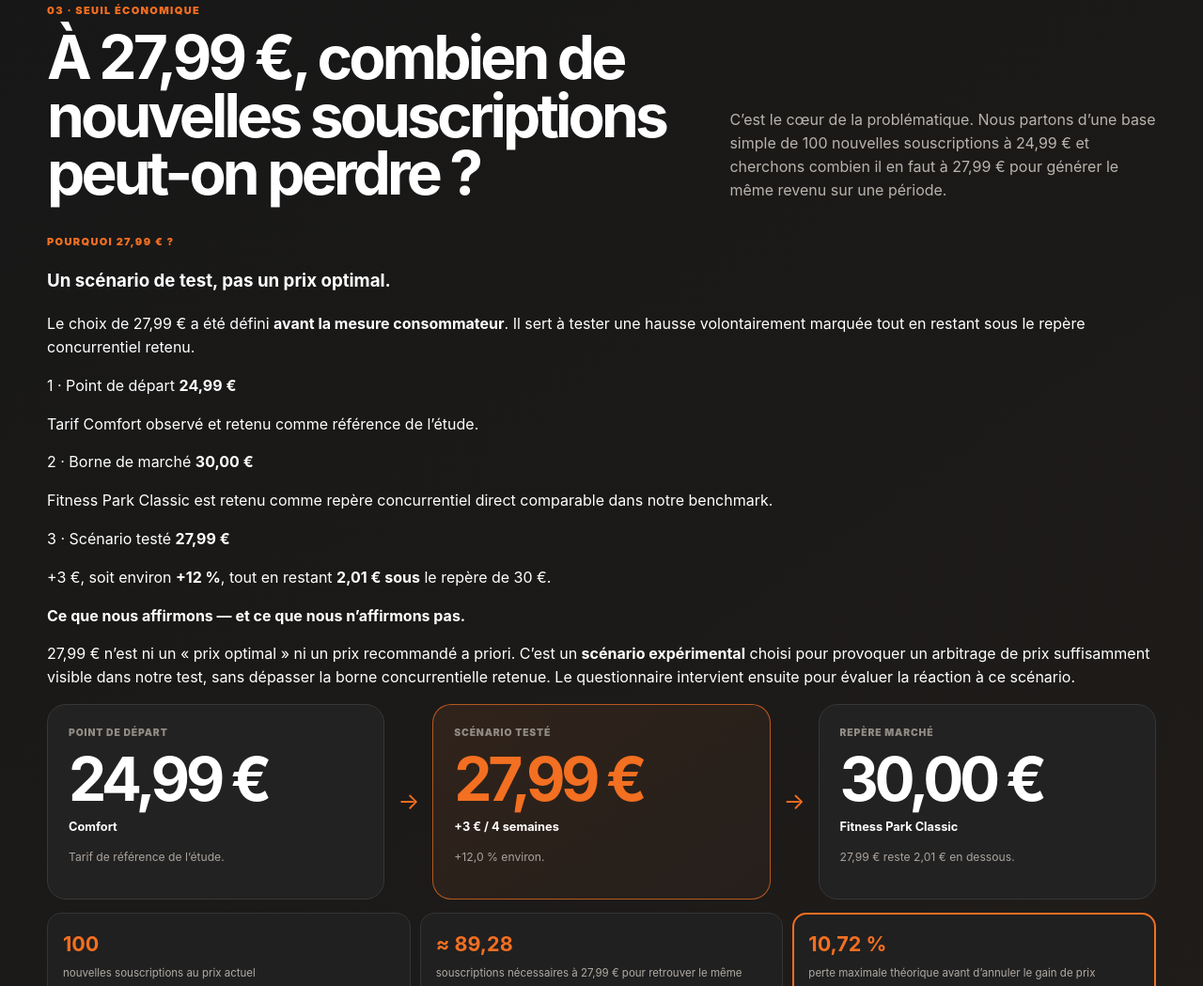
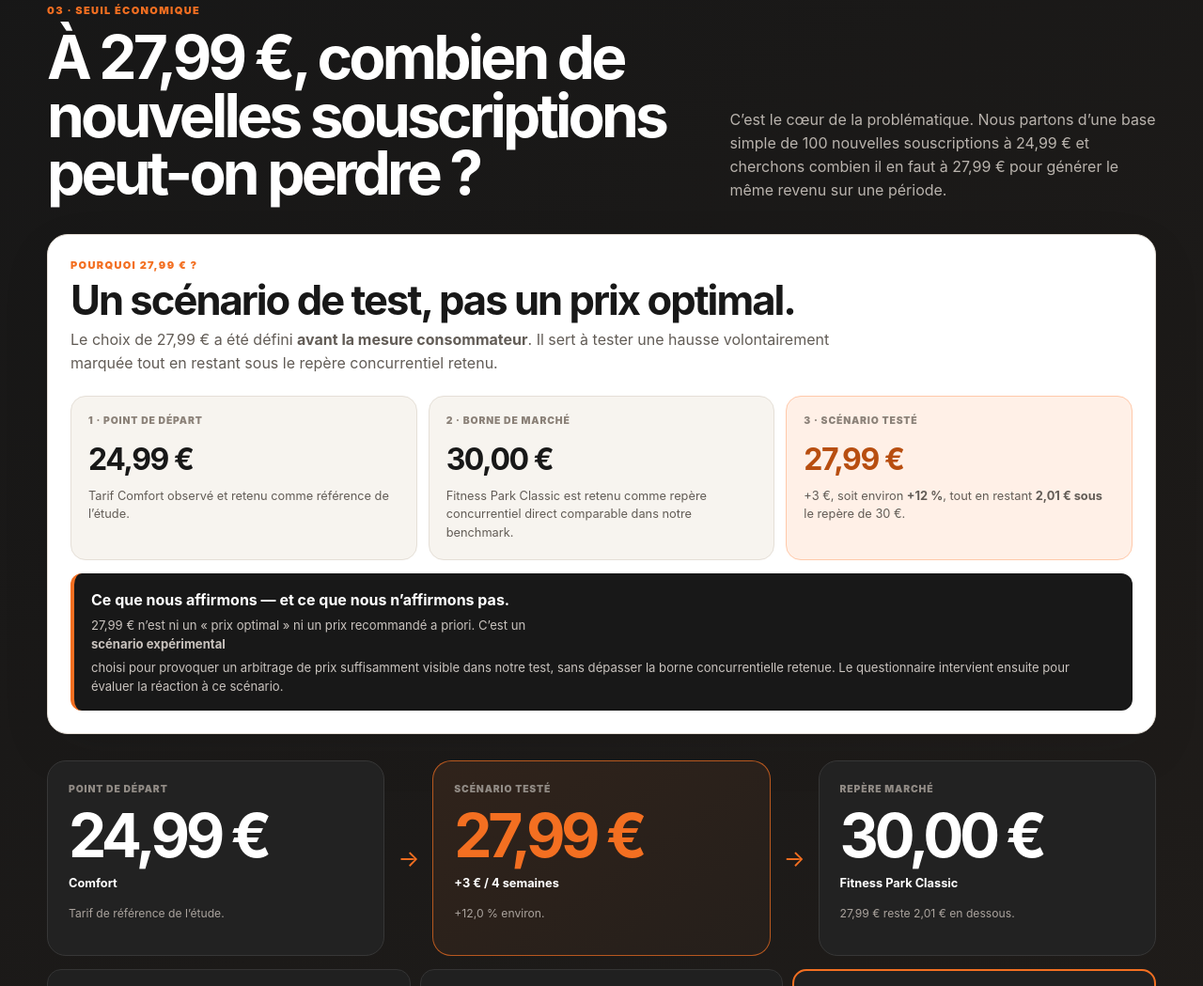
Before and after one commit to celian-niss/basicfit, a plain HTML site: page index.html in a window 1280 px wide. Shown: the part 5109-6158 px from the top of the page at 94% size. Drawn offline with Linux system fonts and the light colour scheme.

Commit message:
Styliser la justification du scenario 27,99

```diff
--- a/styles.css
+++ b/styles.css
@@ -486,3 +486,75 @@ footer{padding:30px 0;border-top:1px solid var(--line);background:#eae7e1}
   .hero h1{font-size:clamp(2.7rem,13vw,4.8rem)}
   .research-card{margin-top:8px}
 }
+
+
+/* --- Justification du scénario 27,99 € --- */
+.choice-rationale{
+  margin:0 0 28px;
+  padding:24px;
+  border-radius:22px;
+  background:#fff;
+  color:var(--ink);
+  border:1px solid #e4ddd5;
+  box-shadow:var(--shadow)
+}
+.choice-rationale-head{max-width:820px}
+.choice-rationale-head h3{
+  margin:7px 0 8px;
+  font-size:clamp(1.8rem,3.4vw,3rem);
+  line-height:1;
+  letter-spacing:-.045em
+}
+.choice-rationale-head>p:last-child{
+  margin:0;
+  color:#625c56
+}
+.choice-rationale-grid{
+  display:grid;
+  grid-template-columns:repeat(3,1fr);
+  gap:12px;
+  margin-top:22px
+}
+.choice-rationale-grid article{
+  background:#f7f4ef;
+  border:1px solid #e5dfd7;
+  border-radius:16px;
+  padding:18px
+}
+.choice-rationale-grid article>span{
+  display:block;
+  font-size:.65rem;
+  font-weight:900;
+  text-transform:uppercase;
+  letter-spacing:.08em;
+  color:#8b8178
+}
+.choice-rationale-grid article>strong{
+  display:block;
+  margin:8px 0 4px;
+  font-size:2rem;
+  letter-spacing:-.045em
+}
+.choice-rationale-grid article>p{
+  margin:0;
+  font-size:.8rem;
+  color:#625c56
+}
+.choice-rationale-grid .choice-focus{
+  background:var(--orange-soft);
+  border-color:#ffc9aa
+}
+.choice-rationale-grid .choice-focus>strong{color:#b84e10}
+.choice-rationale-note{
+  margin-top:14px;
+  padding:16px 18px;
+  border-left:4px solid var(--orange);
+  background:#181818;
+  color:#fff;
+  border-radius:12px
+}
+.choice-rationale-note strong{display:block;margin-bottom:4px}
+.choice-rationale-note p{margin:0;color:#c9c3be;font-size:.82rem}
+@media(max-width:760px){
+  .choice-rationale-grid{grid-template-columns:1fr}
+}
```
